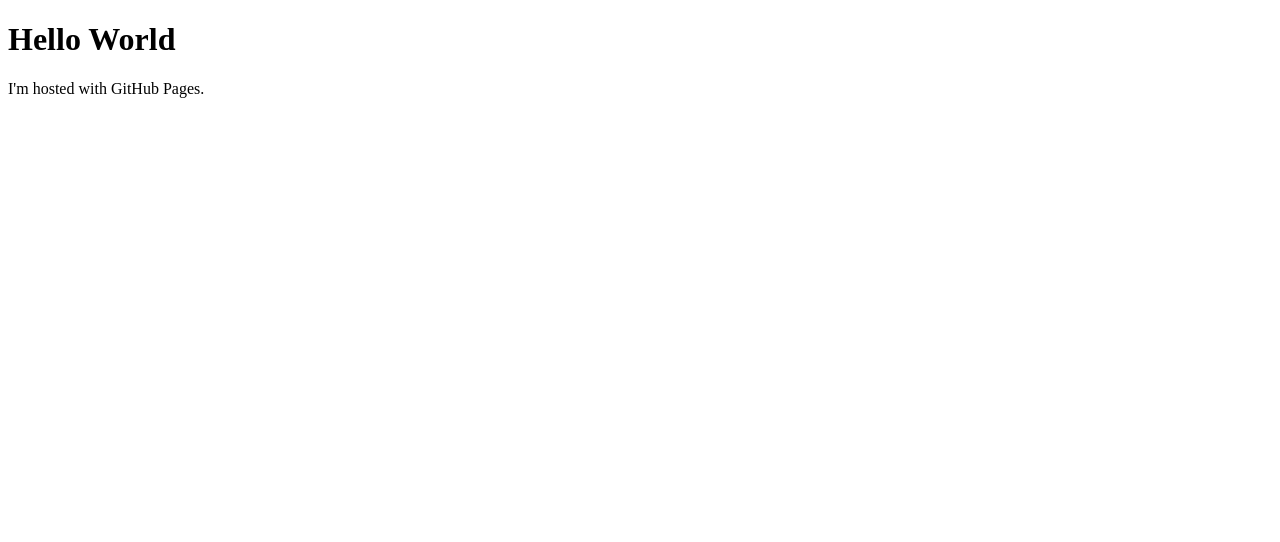
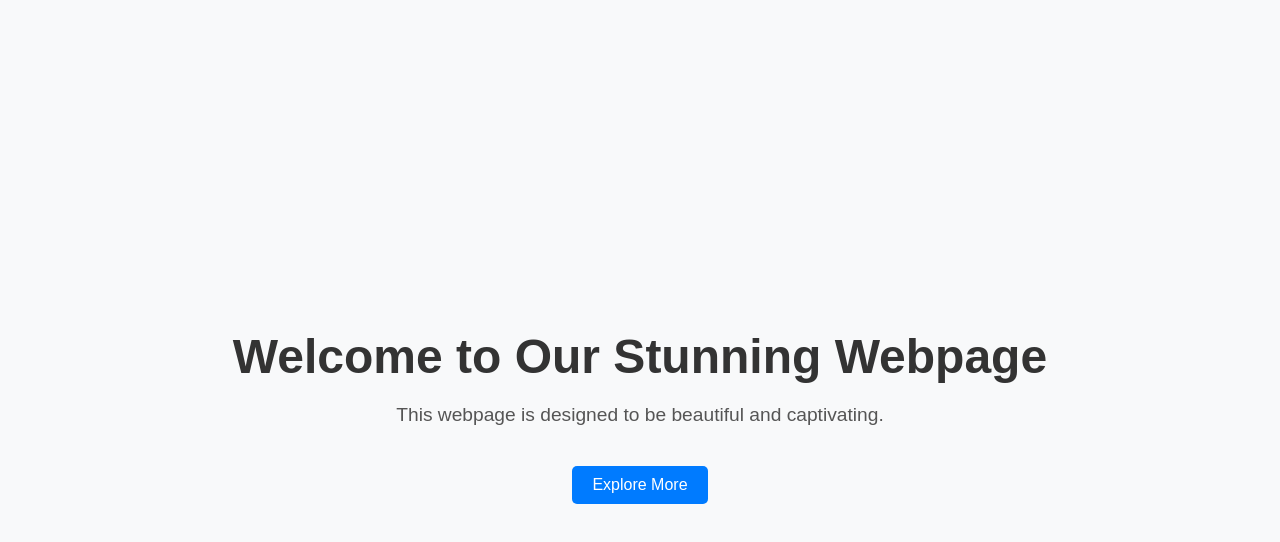
Before and after one commit to byteonixeurope/byteonixeurope.github.io, a plain HTML site: page index.html in a window 1280 px wide. Drawn offline with Linux system fonts and the light colour scheme.

Commit message:
Update index.html

```diff
--- a/index.html
+++ b/index.html
@@ -1,7 +1,54 @@
 <!DOCTYPE html>
-<html>
+<html lang="en">
+<head>
+<meta charset="UTF-8">
+<meta name="viewport" content="width=device-width, initial-scale=1.0">
+<title>Stunning Webpage</title>
+<style>
+  body {
+    font-family: Arial, sans-serif;
+    background-color: #f8f9fa;
+    margin: 0;
+    padding: 0;
+    display: flex;
+    justify-content: center;
+    align-items: center;
+    height: 100vh;
+  }
+  .container {
+    text-align: center;
+  }
+  h1 {
+    font-size: 3rem;
+    color: #333;
+    margin-bottom: 20px;
+  }
+  p {
+    font-size: 1.2rem;
+    color: #555;
+    margin-bottom: 40px;
+  }
+  .button {
+    display: inline-block;
+    padding: 10px 20px;
+    background-color: #007bff;
+    color: #fff;
+    text-decoration: none;
+    border-radius: 5px;
+    transition: background-color 0.3s ease;
+  }
+  .button:hover {
+    background-color: #0056b3;
+  }
+</style>
+</head>
 <body>
-<h1>Hello World</h1>
-<p>I'm hosted with GitHub Pages.</p>
+
+<div class="container">
+  <h1>Welcome to Our Stunning Webpage</h1>
+  <p>This webpage is designed to be beautiful and captivating.</p>
+  <a href="#" class="button">Explore More</a>
+</div>
+
 </body>
 </html>
```
